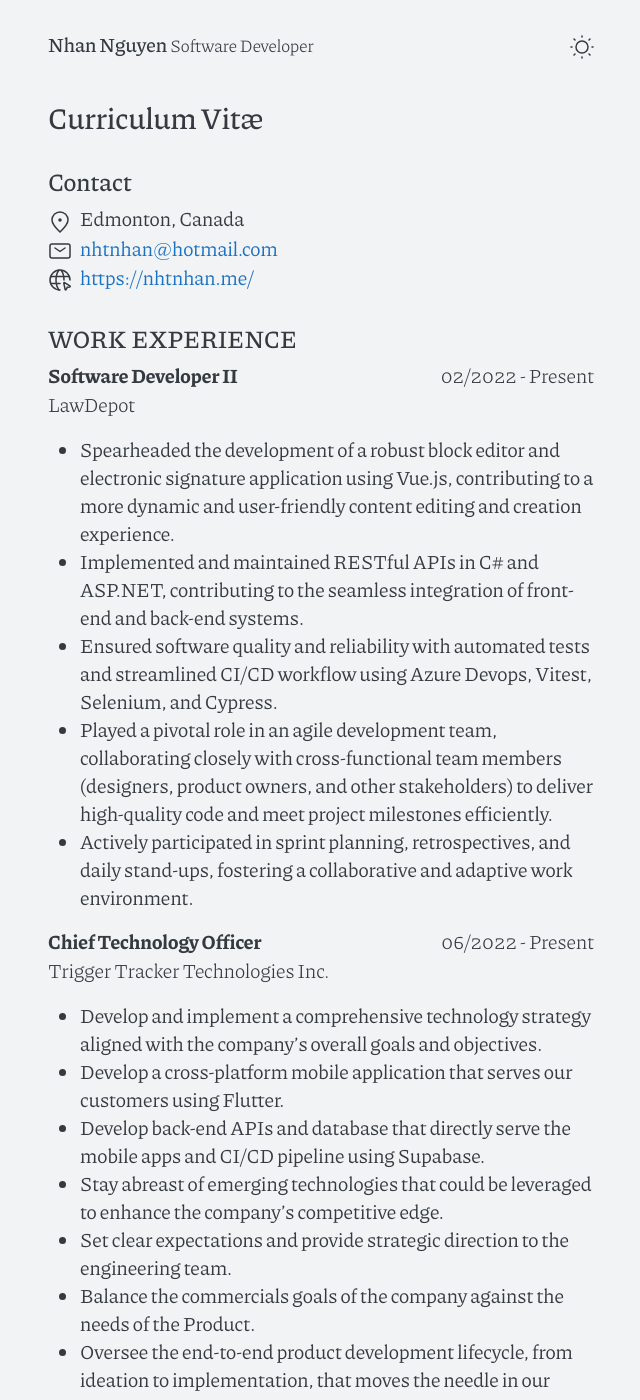
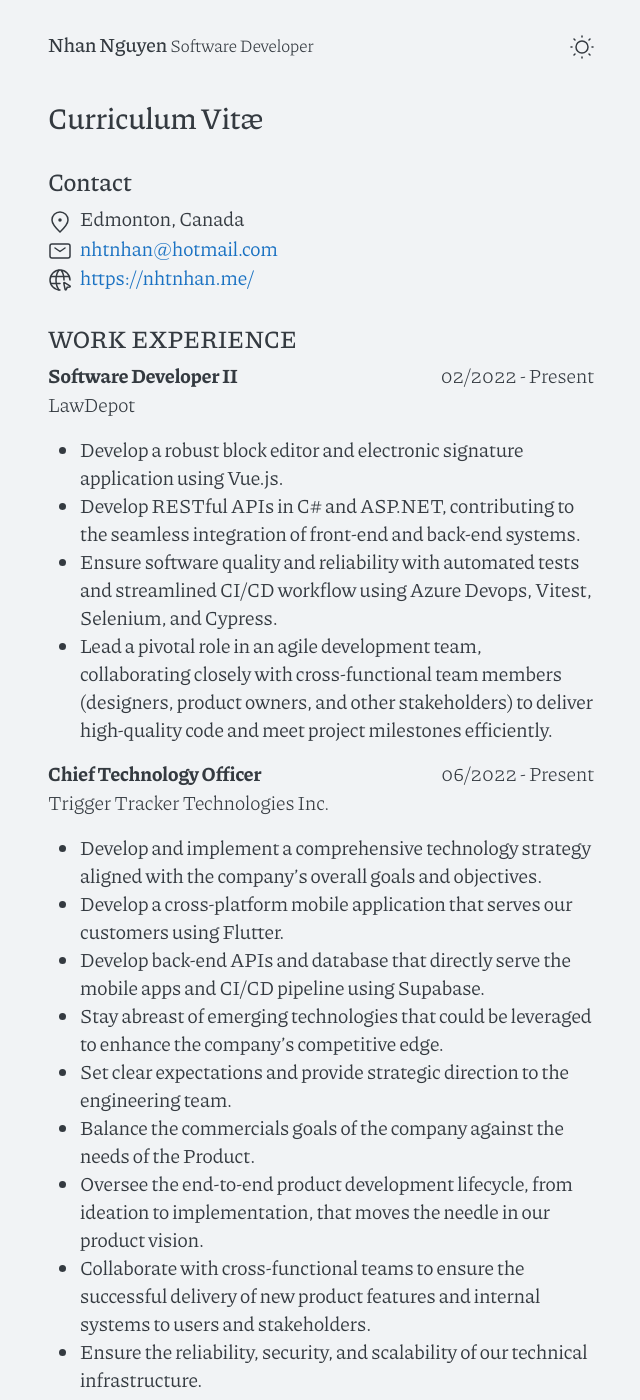
Before and after one commit to nhtnhan/nhtnhan.github.io, a Jekyll site: the page built from cv.md, in a window 1280 px wide and 1400 px high. Shown: the whole window, without its empty margins (319-959 px from the left). Built offline with Jekyll 4.4.1, drawn with Linux system fonts in a browser that asks for light colours; some of the changed text lies outside the part shown.

Commit message:
update cv

```diff
--- a/cv.md
+++ b/cv.md
@@ -20,11 +20,10 @@ title: CV
     </tr>
   </thead>
 </table>
-- Spearheaded the development of a robust block editor and electronic signature application using Vue.js, contributing to a more dynamic and user-friendly content editing and creation experience.
-- Implemented and maintained RESTful APIs in C# and ASP.NET, contributing to the seamless integration of front-end and back-end systems.
-- Ensured software quality and reliability with automated tests and streamlined CI/CD workflow using Azure Devops, Vitest, Selenium, and Cypress.
-- Played a pivotal role in an agile development team, collaborating closely with cross-functional team members (designers, product owners, and other stakeholders) to deliver high-quality code and meet project milestones efficiently.
-- Actively participated in sprint planning, retrospectives, and daily stand-ups, fostering a collaborative and adaptive work environment.
+- Develop a robust block editor and electronic signature application using Vue.js.
+- Develop RESTful APIs in C# and ASP.NET, contributing to the seamless integration of front-end and back-end systems.
+- Ensure software quality and reliability with automated tests and streamlined CI/CD workflow using Azure Devops, Vitest, Selenium, and Cypress.
+- Lead a pivotal role in an agile development team, collaborating closely with cross-functional team members (designers, product owners, and other stakeholders) to deliver high-quality code and meet project milestones efficiently.
 
 <table class="table">
   <thead>
@@ -47,6 +46,7 @@ title: CV
 - Collaborate with cross-functional teams to ensure the successful delivery of new product features and internal systems to users and stakeholders.
 - Ensure the reliability, security, and scalability of our technical infrastructure.
 - Communicate effectively with non-technical stakeholders and team members, translating complex technical concepts into understandable terms.
+
 <table class="table">
   <thead>
     <tr>
@@ -58,10 +58,10 @@ title: CV
     </tr>
   </thead>
 </table>
-- Assisted on the development of SoundHunters Project to personalize learning of Cree Sounds with User Modelling and Reinforcement Learning.
-- Upgraded an existing web application using Django, and Pixi.JS.
-- Deployed the web application with Docker and uWSGI.
-- Created and maintain documentation on deployment, testing, and source code.
+- Assist on the development of SoundHunters Project to personalize learning of Cree Sounds with User Modelling and Reinforcement Learning.
+- Develop an online form application to support custom user research flow using Django, SQL and Javascript.
+- Deploy the web application with Docker and uWSGI.
+- Create and maintain documentation on deployment, testing, and source code.
 - Coordinate with professors, team leads, and fellow interns to successfully deliver all requirements and beyond.
 
 ## EDUCATION & QUALIFICATION
```
